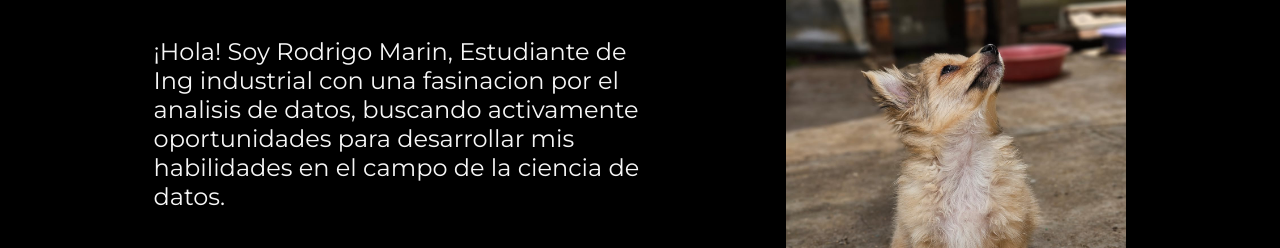
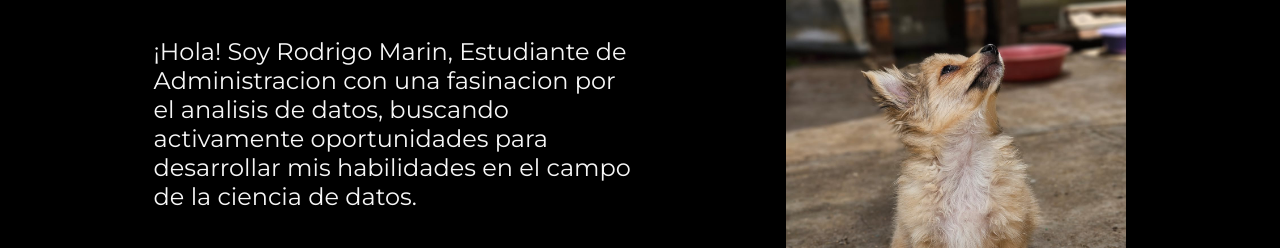
Before and after one commit to byMarin/portafolioo, a plain HTML site: page index.html in a window 1280 px wide. Shown: the part 250-498 px from the top of the page. Drawn offline with nearby package versions, Linux system fonts and the light colour scheme.

Commit message:
Update index.html

```diff
--- a/index.html
+++ b/index.html
@@ -21,7 +21,7 @@
             <strong class="tituloDestaque">portafolio</strong>
         </h1>
         <p class="presentacion_contenido_parrafo">
-            ¡Hola! Soy Rodrigo Marin, Estudiante de Ing industrial con una fasinacion por el analisis de datos, buscando
+            ¡Hola! Soy Rodrigo Marin, Estudiante de Administracion con una fasinacion por el analisis de datos, buscando
             activamente oportunidades para desarrollar mis habilidades en el campo de la ciencia de datos.
         </p>
         <div class="presentacion_enlaces">
```
